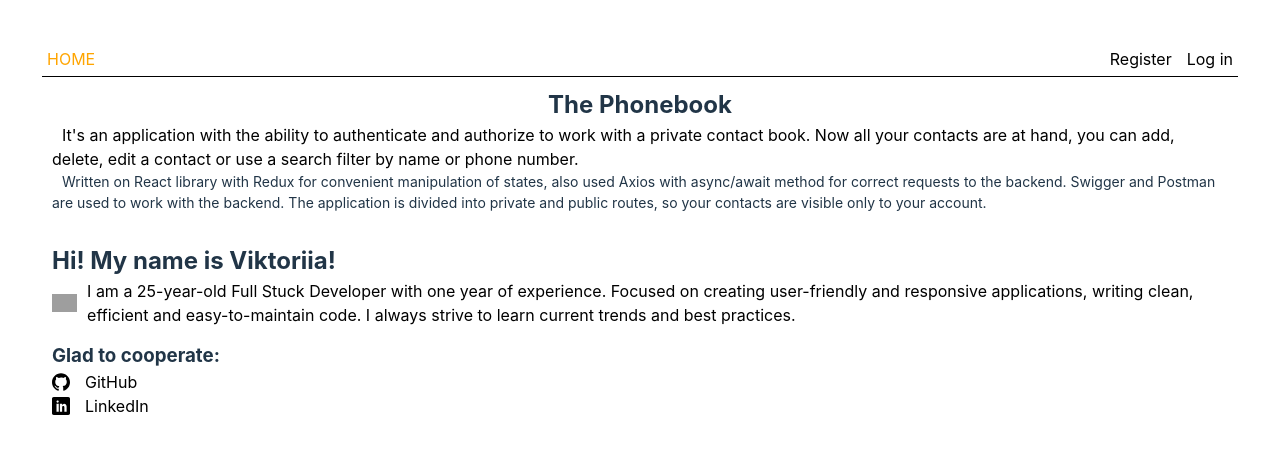
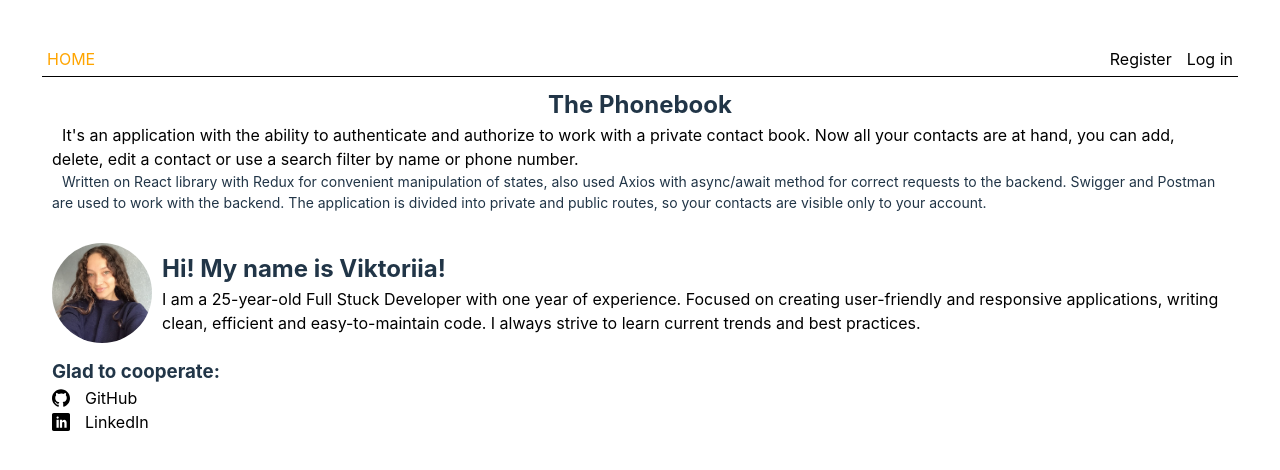
Before and after one commit to Vi-Kovalska/Phonebook, a React (Vite) app: page / in a window 1280 px wide. Shown: the top 470 px of the page. Built offline with nearby package versions, Linux system fonts and the light colour scheme; grey boxes are pictures that could not be loaded.

Commit message:
changed path to image, added styles for adapting design

```diff
--- a/src/index.css
+++ b/src/index.css
@@ -40,7 +40,11 @@ ol {
   margin-bottom: 0;
   padding-left: 0;
 }
-
+img {
+  display: block;
+  max-width: 100%;
+  height: auto;
+}
 button {
   height: 30px;
   cursor: pointer;
--- a/src/pages/HomePage/HomePage.jsx
+++ b/src/pages/HomePage/HomePage.jsx
@@ -7,10 +7,12 @@ const HomePage = () => {
           <h2 className={s.headerApp}>The Phonebook</h2>
       <p className={s.descriptionApp}>It's an application with the ability to authenticate and authorize to work with a private contact book. Now all your contacts are at hand, you can add, delete, edit a contact or use a search filter by name or phone number.</p>
       <p className={s.descriptionAppTechnology}>Written on React library with Redux for convenient manipulation of states, also used Axios with async/await method for correct requests to the backend. Swigger and Postman are used to work with the backend. The application is divided into private and public routes, so your contacts are visible only to your account.</p>
+        <div className={s.wrapperAvatarDevWithSummary}>
+        <img className={s.avatar} src="/viktoriia-kovalska-developer.JPG" alt="Viktoriia Kovalska" width={100} height={200} />
+        <div>
           <h2 className={s.headerGreetingsByDev}>Hi! My name is Viktoriia!</h2>
-        <div className={s.wrapperAvatarDevWithSummary}>
-              <div className={s.avatarDevContainer}><img  src="./viktoriia-kovalska-developer.JPG" alt="Viktoriia Kovalska" width={40} height={60}/></div>
-               <p className={s.summary}>I am a 25-year-old Full Stuck Developer with one year of experience. Focused on creating user-friendly and responsive applications, writing clean, efficient and easy-to-maintain code. I always strive to learn current trends and best practices.</p>
+          <p className={s.summary}>I am a 25-year-old Full Stuck Developer with one year of experience. Focused on creating user-friendly and responsive applications, writing clean, efficient and easy-to-maintain code. I always strive to learn current trends and best practices.</p>
+        </div>
         </div>
          <h3 className={s.headerListCooperate}>Glad to cooperate:</h3>
           <ul className={s.listCooperate}>
--- a/src/pages/HomePage/HomePage.module.css
+++ b/src/pages/HomePage/HomePage.module.css
@@ -14,20 +14,23 @@
 }
 .headerGreetingsByDev{
         font-size: 20px;
-    margin-top: 30px;
     text-align: center;
 }
 .wrapperAvatarDevWithSummary{
     display: flex;
+    flex-direction: column;
     justify-content: center;
     align-items: center;
     gap: 10px;
+    margin-top: 30px;
 }
-.avatarDevContainer{
-    border-radius: 50%;
+.avatar{
+    border-radius: 100%;
+    object-fit: cover;
 }
 .summary{
     color: black;
+    text-indent: 10px;
 }
 .headerListCooperate{
     margin-top: 15px;
@@ -53,4 +56,10 @@ gap: 5px;
         font-size: 24px;
         text-align: left;
     }
+        .wrapperAvatarDevWithSummary {
+            flex-direction: row;
+        }
+        .summary{
+    text-indent: 0;
+        }
 }
```
Also changed, not shown: public/viktoriia-kovalska-developer.JPG (added), src/pages/HomePage/viktoriia-kovalska-developer.JPG (deleted).
